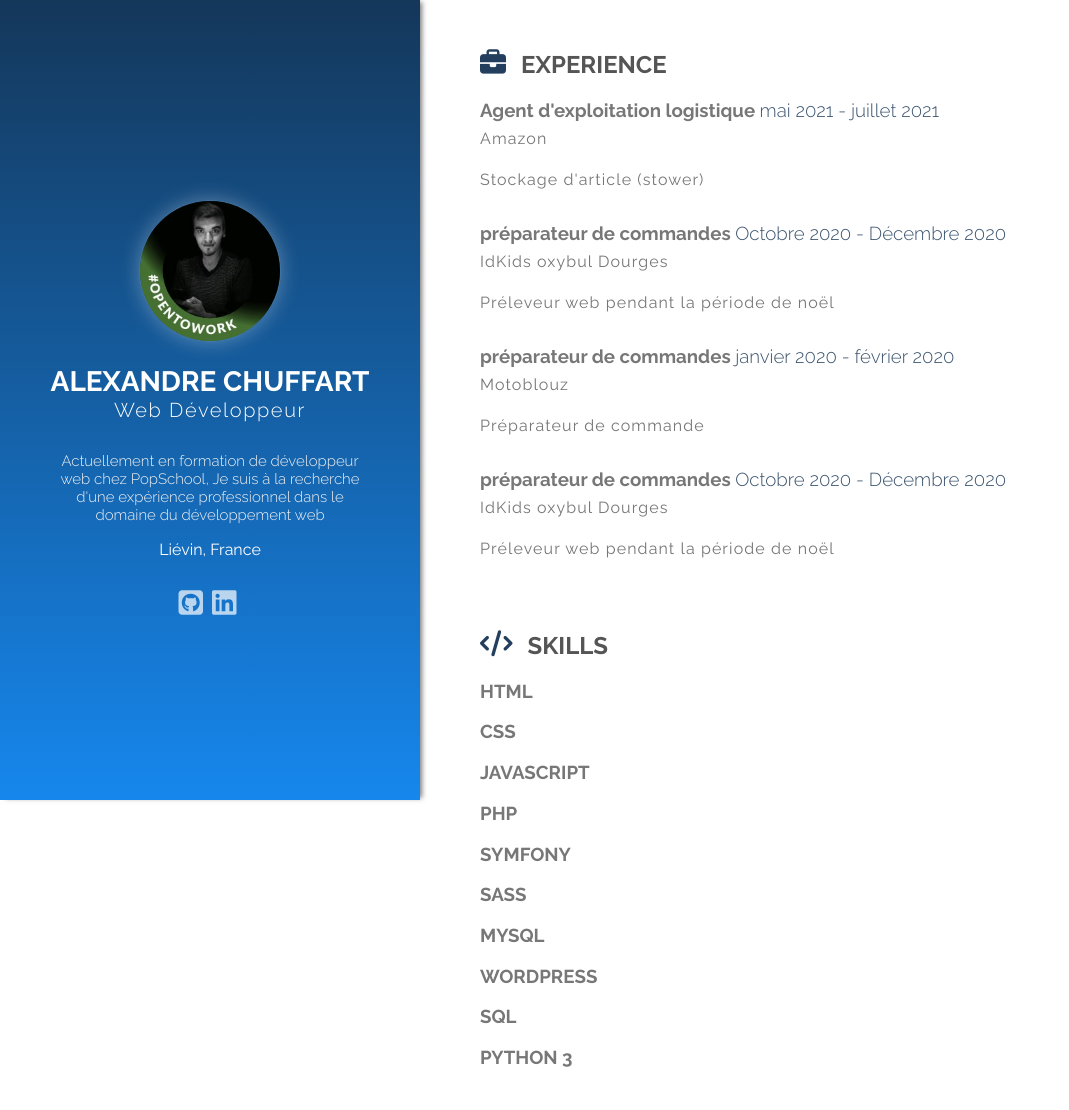
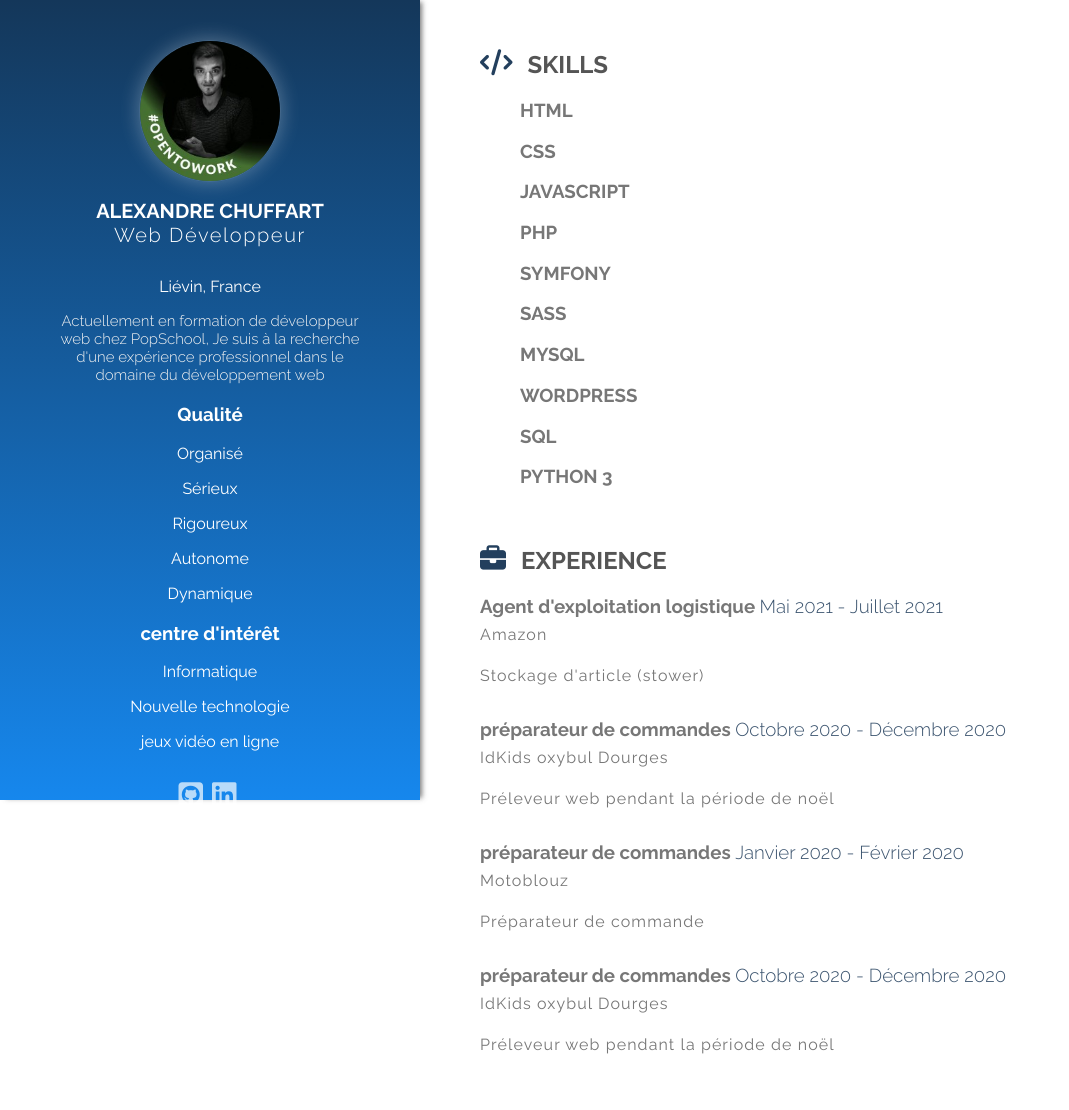
Before and after one commit to alex62320/cv-html-css, a website: page index.html in a window 1280 px wide. Shown: the top 1110 px of the page, without its empty margins (0-1069 px from the left). Drawn offline with Linux system fonts and the light colour scheme.

Commit message:
correction de partie
correction de partie du cv

```diff
--- a/assets/css/style.css
+++ b/assets/css/style.css
@@ -30,9 +30,10 @@ header .wrapper .content-wrapper {
   background-image: -ms-linear-gradient(bottom, #1687ed 0%, #14375a 100%);
   background-image: linear-gradient(to top, #1687ed 0%, #14375a 100%);
 }
+
 .sidebar .bio {
   position: absolute;
-  top: 25%;
+  top: 5%;
   left: 5%;
   width: 90%;
   display: block;
@@ -42,7 +43,7 @@ header .wrapper .content-wrapper {
   font-weight: 700;
   margin-bottom: 0;
   text-transform: uppercase;
-  font-size: 28px;
+  font-size: 20px;
 }
 .sidebar .bio .title h2 {
   font-size: 20px;
@@ -160,6 +161,10 @@ header .wrapper .content-wrapper {
   box-shadow: inset 0 2px 9px rgba(255, 255, 255, 0.3),
     inset 0 -2px 6px rgba(0, 0, 0, 0.4);
 }
+ul{
+  list-style-type: none;
+}
+
 .skills span:after {
   content: "";
   position: absolute;
@@ -228,22 +233,7 @@ header .wrapper .content-wrapper {
   animation: move 4s linear infinite;
   overflow: hidden;
 }
-@-webkit-keyframes move {
-  0% {
-    background-position: 0 0;
-  }
-  100% {
-    background-position: 50px 50px;
-  }
-}
-@-moz-keyframes move {
-  0% {
-    background-position: 0 0;
-  }
-  100% {
-    background-position: 50px 50px;
-  }
-}
+
 @media only screen and (max-width: 768px) {
   .sidebar {
     -webkit-box-shadow: none;
@@ -279,4 +269,4 @@ header .wrapper .content-wrapper {
     width: 95%;
     display: inline-block;
   }
-} /*# sourceMappingURL=style.css.map */
+}
--- a/index.html
+++ b/index.html
@@ -6,6 +6,7 @@
   <meta name="HandheldFriendly" content="true">
   <meta http-equiv="X-UA-Compatible" content="ie=edge">
   <title>Cv alexandre chuffart</title>
+  <link rel="shortcut icon" href="/image/icone.png" type="image/x-icon">
   <link rel="stylesheet" href="assets/css/style.css">
   <script src="https://use.fontawesome.com/809c2bfca6.js"></script>
 </head>
@@ -17,17 +18,31 @@
       <div class="sidebar">
           <div class="bio">
             <div class="avatar">
-              <img class="profil-pic" src="/image/1657206189589.jpeg" alt="">
+              <img class="profil-pic" src="/image/profilPicture.jpeg" alt="">
             </div>
             <div class="title">
               <h1>Alexandre Chuffart</h1>
               <h2>Web Développeur</h2>
             </div>
-            <div class="desc">
-              <p>Actuellement en formation de développeur web chez PopSchool, Je suis à la recherche d'une expérience professionnel dans le domaine du développement web</p>
-            </div>
             <div class="address">
               <p>Liévin, France</p>
+            </div>
+            <div class="desc">
+              <p>Actuellement en formation de développeur web chez PopSchool, Je suis à la recherche d'une expérience professionnel dans le domaine du développement web </p>
+            </div>
+            <div>
+              <h3>Qualité</h3>
+              <p>Organisé</p>
+              <p>Sérieux</p>
+              <p>Rigoureux</p>
+              <p>Autonome</p>
+              <p>Dynamique</p>
+            </div>
+            <div>
+              <h3>centre d'intérêt</h3>
+              <p>Informatique</p>
+              <p>Nouvelle technologie</p>
+              <p>jeux vidéo en ligne</p>
             </div>
             <div class="social">
               <ul>
@@ -41,11 +56,28 @@
       <div class="content-wrapper">
           <div class="content">
 
+            <div class="title" id="skill">
+              <i class="fa fa-code" aria-hidden="true"></i>
+              <h2>SKILLS</h2>
+                  <ul>
+                    <li><h3>HTML</h3></li>
+                    <li><h3>CSS</h3></li>
+                    <li><h3>JAVASCRIPT</h3></li>
+                    <li><h3>PHP</h3></li>
+                    <li><h3>SYMFONY</h3></li>
+                    <li><h3>SASS</h3></li>
+                    <li><h3>MYSQL</h3></li>
+                    <li><h3>WORDPRESS</h3></li>
+                    <li><h3>SQL</h3></li>
+                    <li><h3>PYTHON 3</h3></li>
+                  </ul>
+            </div>
+
             <div class="title">
               <i class="fa fa-briefcase" aria-hidden="true"></i>
               <h2>EXPERIENCE</h2>
               <div class="item">
-                <h3>Agent d'exploitation logistique <span>mai 2021 - juillet 2021</span> </h3>
+                <h3>Agent d'exploitation logistique <span>Mai 2021 - Juillet 2021</span> </h3>
                 <p>Amazon</p>
                 <p>Stockage d'article (stower)</p>
               </div>
@@ -55,7 +87,7 @@
                 <p>Préleveur web pendant la période de noël</p>
               </div>
               <div class="item">
-                <h3>préparateur de commandes <span>janvier 2020 - février 2020</span> </h3>
+                <h3>préparateur de commandes <span>Janvier 2020 - Février 2020</span> </h3>
                 <p>Motoblouz</p>
                 <p>Préparateur de commande</p>
               </div>
@@ -64,21 +96,6 @@
                 <p>IdKids oxybul Dourges</p>
                 <p>Préleveur web pendant la période de noël</p>
               </div>
-            </div>
-
-            <div class="title" id="skill">
-              <i class="fa fa-code" aria-hidden="true"></i>
-              <h2>SKILLS</h2>
-                <h3>HTML</h3>
-                <h3>CSS</h3>
-                <h3>JAVASCRIPT</h3>
-                <h3>PHP</h3>
-                <h3>SYMFONY</h3>
-                <h3>SASS</h3>
-                <h3>MYSQL</h3>
-                <h3>WORDPRESS</h3>
-                <h3>SQL</h3>
-                <h3>PYTHON 3</h3>
             </div>
 
             <div class="title">
```
Also changed, not shown: image/icone.png (added), image/profilPicture.jpeg (renamed from image/1657206189589.jpeg), 1 other file.
